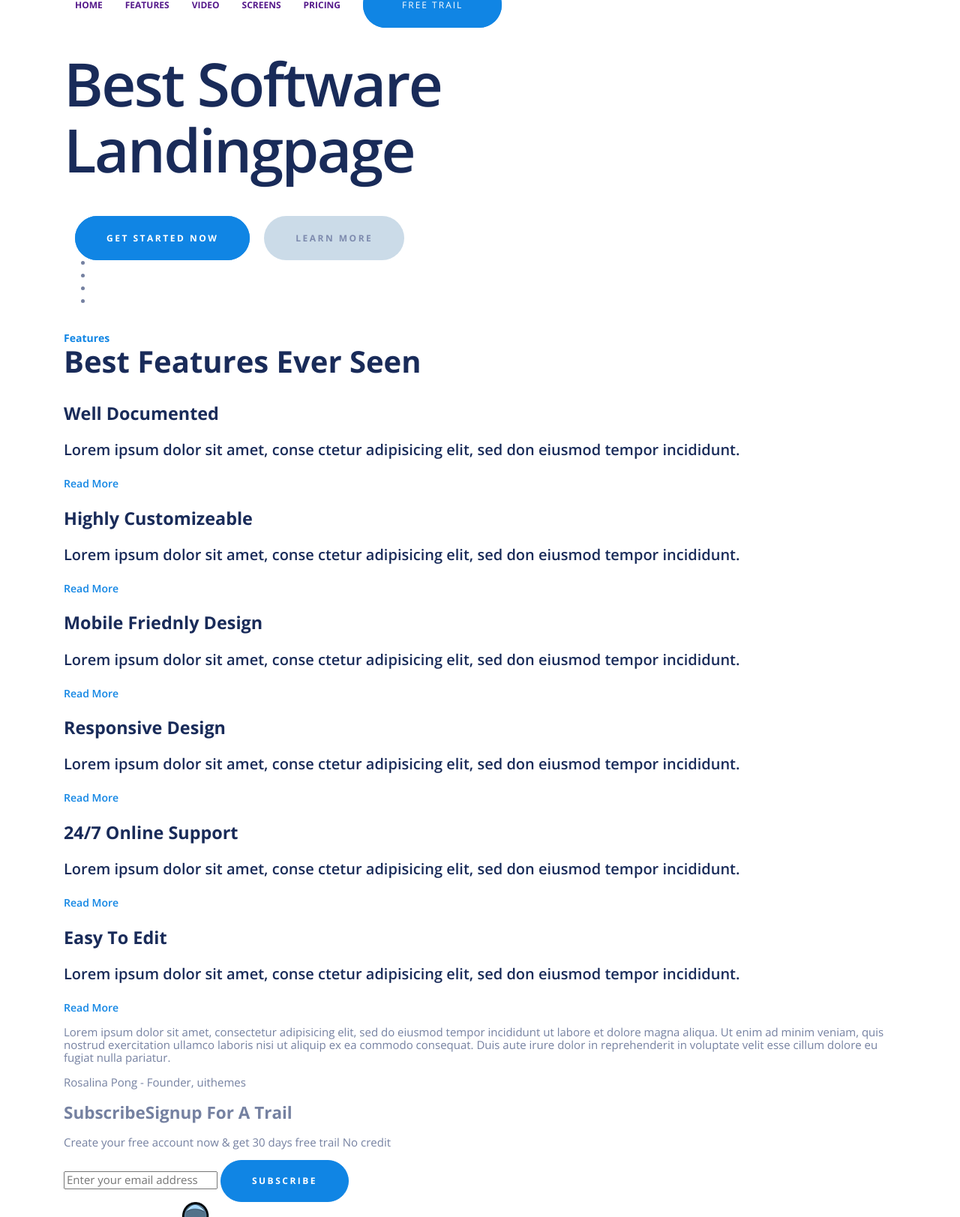
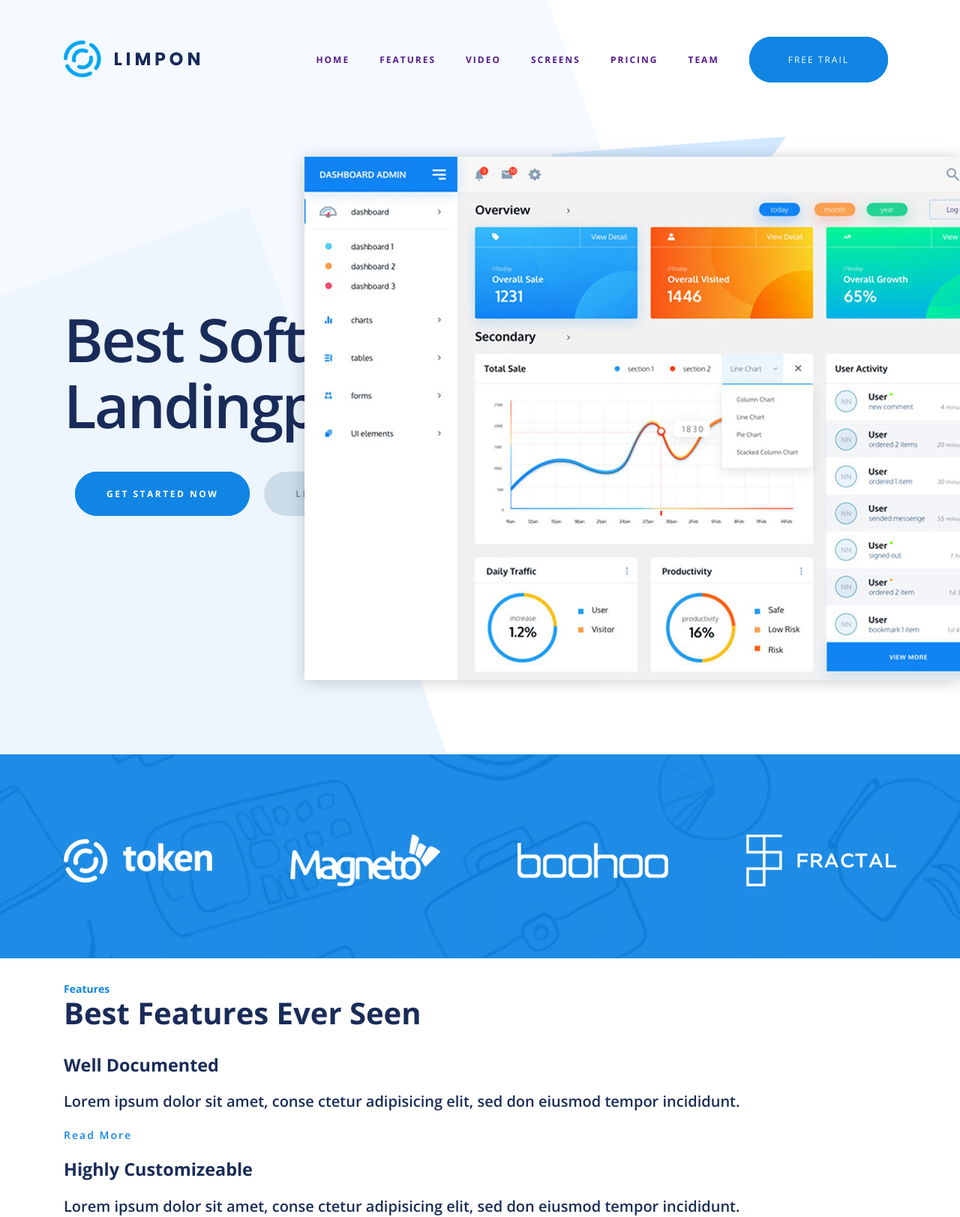
Before and after one commit to elusive600/limpon, a plain HTML site: page index.html in a window 1280 px wide. Shown: the top 1623 px of the page at 75% size. Drawn offline with nearby package versions, Linux system fonts and the light colour scheme.

Commit message:
and one block

```diff
--- a/index.html
+++ b/index.html
@@ -24,8 +24,8 @@
 </head>
 <body>
     <header>
-        <div class="wrap">
-            <a href="/"></a>
+        <div class="wrap box-header">
+            <a href="" class="logo"></a>
             <nav>
                 <ul>
                     <li><a href="">Home</a></li>
@@ -33,19 +33,23 @@
                     <li><a href="">Video</a></li>
                     <li><a href="">Screens</a></li>
                     <li><a href="">Pricing</a></li>
+                    <li><a href="">Team</a></li>
                     <li><a href="" class="btn-free btn-primary">free trail</a></li>
                 </ul>
             </nav>
+        </div>
+        <div class="wrap">
             <h1>Best Software  Landingpage </h1>
             <div class="btn-group">
                 <a href="" class="btn-primary">get started now</a>
                 <a href="" class="btn-secondary">learn more</a>
             </div>
         </div>
+        <div class="screen-img"></div>
     </header>
     <div class="page-company">
         <div class="wrap">
-            <ul>
+            <ul class="list-company">
                 <li></li>
                 <li></li>
                 <li></li>
@@ -107,12 +111,14 @@
         </div>
     </div>
     <div class="page-subscribe">
-        <div class="wrap">
+        <div class="wrap flex">
             <div>
                 <h2><span>Subscribe</span>Signup For A Trail</h2>
-                <p>Create your free account now & get 30 days free trail No credit</p>
-                <input type="email" placeholder="Enter your email address">
-                <button type="submit" class="btn-primary">Subscribe</button>
+                <p>Create your free account now & get 30 days free trail No credit card reqired</p>
+                <div class="box-sibscribe-user">
+                    <input type="email" placeholder="Enter your email address">
+                    <button type="submit" class="btn-primary">Subscribe</button>
+                </div>
             </div>
             <img src="img/subscr-robot.png" alt="robot">
         </div>
--- a/style.css
+++ b/style.css
@@ -10,8 +10,23 @@ body{
     margin: 0 auto;
 }
 
+.box-header {
+    display: flex;
+    justify-content: space-between;
+    padding-top: 54px;
+    margin-bottom: 305px;
+}
+
+.logo {
+    display: block;
+    background-image: url(/img/logo2.png);
+    width: 181px;
+    height: 49px;
+}
+
 a{
     text-decoration: none;
+    letter-spacing: 2px;
 }
 
 h1 {
@@ -61,6 +76,14 @@ h1 {
     text-transform: uppercase;
 }
 
+header {
+    position: relative;
+    background-image: url(/img/header-bg.png);
+    background-repeat: no-repeat;
+    background-size: cover;
+    padding-bottom: 340px;
+}
+
 .page-start  {
     text-align: center;
     background-color: #edf6ff;
@@ -89,7 +112,7 @@ nav ul{
 }
 
 nav li{
-    padding: 0 15px;
+    padding: 19px 11px 0px 29px;
 }
 
 .btn-group a{
@@ -117,6 +140,57 @@ nav li{
     background-color: #cbdbe8;
     padding: 21px 42px;
     border-radius: 30px;
+}
+
+.screen-img{
+    position: absolute;
+    right: 0;
+    top:190px;
+    display: block;
+    background-image: url(img/header-screen.png);
+    background-repeat: no-repeat;
+    width: 895px;
+    height: 740px;
+}
+
+.page-company {
+    background-image: url(/img/sponsors-bg.png);
+    /* height: 274px; */
+    padding-top: 107px;
+    padding-bottom: 96px;
+}
+
+.list-company{
+    display: flex;
+    justify-content: space-between;
+    align-items: center;
+    list-style-type: none;
+    margin: 0;
+    padding: 0;
+}
+
+.list-company li:first-child {
+    background-image: url(/img/sponsors-logo-token.png);
+    width: 198px;
+    height: 58px;
+}
+
+.list-company li:nth-child(2) {
+    background-image: url(/img/sponsors-logo-magneto.png);
+    width: 200px;
+    height: 69px;
+}
+
+.list-company li:nth-child(3) {
+    background-image: url(/img/sponsors-logo-booho.png);
+    width: 201px;
+    height: 47px;
+}
+
+.list-company li:last-child {
+    background-image: url(/img/sponsors-logo-fractal.png);
+    width: 200px;
+    height: 69px;
 }
 
 .btn-free{
@@ -288,3 +362,89 @@ nav li{
 .box-prise-item:nth-last-of-type(2) li{
     color:#fff;
 }
+
+.page-subscribe {
+    background: linear-gradient(135deg, #0a2090 0%,#2377cd 100%);
+    padding: 33px 0 70px 0;
+}
+
+.page-subscribe .flex {
+    display: flex;
+    justify-content: space-between;
+    align-items: center;
+}
+
+.page-subscribe .flex div {
+    flex-basis: 48.4%;
+}
+
+.page-subscribe div h2{
+    font-size: 50px;
+    font-weight: 600;
+    color:#fff;
+    letter-spacing: -2px;
+    margin-bottom: 28px;
+}
+
+.page-subscribe div h2 span {
+    display: block;
+    font-size: 12px;
+    font-weight: 700;
+    color: #00bffe;
+    text-transform: uppercase;
+    letter-spacing: 4px;
+    margin-bottom: 20px;
+}
+
+.page-subscribe p {
+    font-size: 18px;
+    font-weight: 400;
+    color: white;
+    max-width: 407px;
+    width: 100%;
+    line-height: 28px;
+    margin-bottom: 39px;
+}
+
+.box-sibscribe-user {
+    position: relative;
+}
+
+.page-subscribe input {
+    display: block;
+    width: 100%;
+    border: 2px solid #4672c1;
+    border-radius: 50px;
+    background-color: transparent;
+    color: white;
+    box-sizing: border-box;
+    font-size: 14px;
+    padding: 25px 217px 25px 39px;
+}
+
+.page-subscribe input:focus,
+.box-sibscribe-user .btn-primary:focus {
+    outline: none;
+}
+
+.page-subscribe placeholder {
+    color: white;
+}
+
+.box-sibscribe-user button {
+    position: absolute;
+    top: 10px;
+    right: 10px;
+}
+
+.box-sibscribe-user .btn-primary {
+    font-size: 14px;
+    padding: 15px 45px;
+}
+
+
+
+::-webkit-input-placeholder {color:white;}
+::-moz-placeholder          {color:white;}
+:-moz-placeholder           {color:white;}
+:-ms-input-placeholder      {color:white;}
```
Also changed, not shown: img/logo2.png (added).
